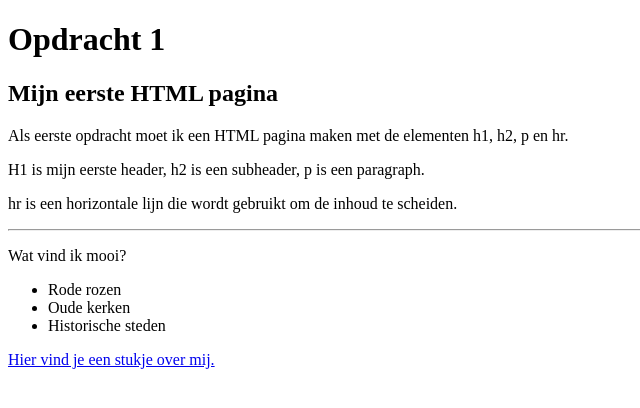
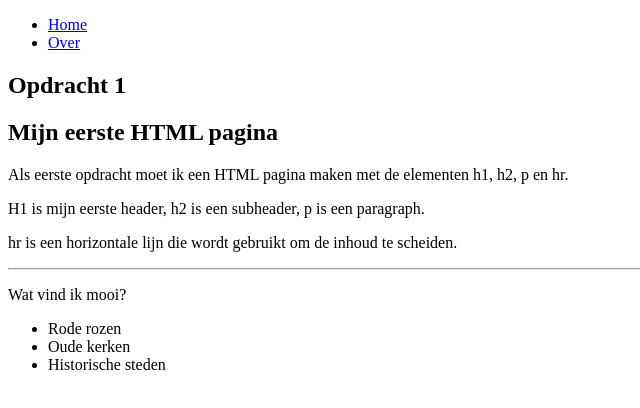
Before and after one commit to kato1971/html-lay-out-elementen, a plain HTML site: page index.html in a window 1280 px wide. Shown: the whole page, without its empty margins (0-640 px from the left). Drawn offline with Linux system fonts and the light colour scheme.

Commit message:
Update index.html

```diff
--- a/index.html
+++ b/index.html
@@ -5,18 +5,35 @@
         <title> Mijn eerste HTML pagina </title>
     </head>
     <body>
+        <header>
+            <nav>
+                <ul>
+                    <li>
+                        <a href="index.html">Home</a>
+                    </li>
+                    <li>
+                        <a href="about.html">Over</a>
+                    </li>
+                </ul>
+            </nav>
+        </header>
+        <main>
+            <article>
                 <h1>Opdracht 1</h1>
                 <h2>Mijn eerste HTML pagina</h2>
                 <p>Als eerste opdracht moet ik een HTML pagina maken met de elementen h1, h2, p en hr.</p>
                 <p>H1 is mijn eerste header, h2 is een subheader, p is een paragraph.</p>
                 <p>hr is een horizontale lijn die wordt gebruikt om de inhoud te scheiden.</p>
+            </article>
        <hr>
+       <sectiom>
             <p>Wat vind ik mooi?</p>
             <ul>
                 <li>Rode rozen</li>
                 <li>Oude kerken</li>
                 <li>Historische steden</li>
             </ul>
-       <a href="about.html">Hier vind je een stukje over mij.</a>
+       </sectiom>
+    </main>
     </body>
 </html>
```
Lines whose indentation alone changed are shown as unchanged.
